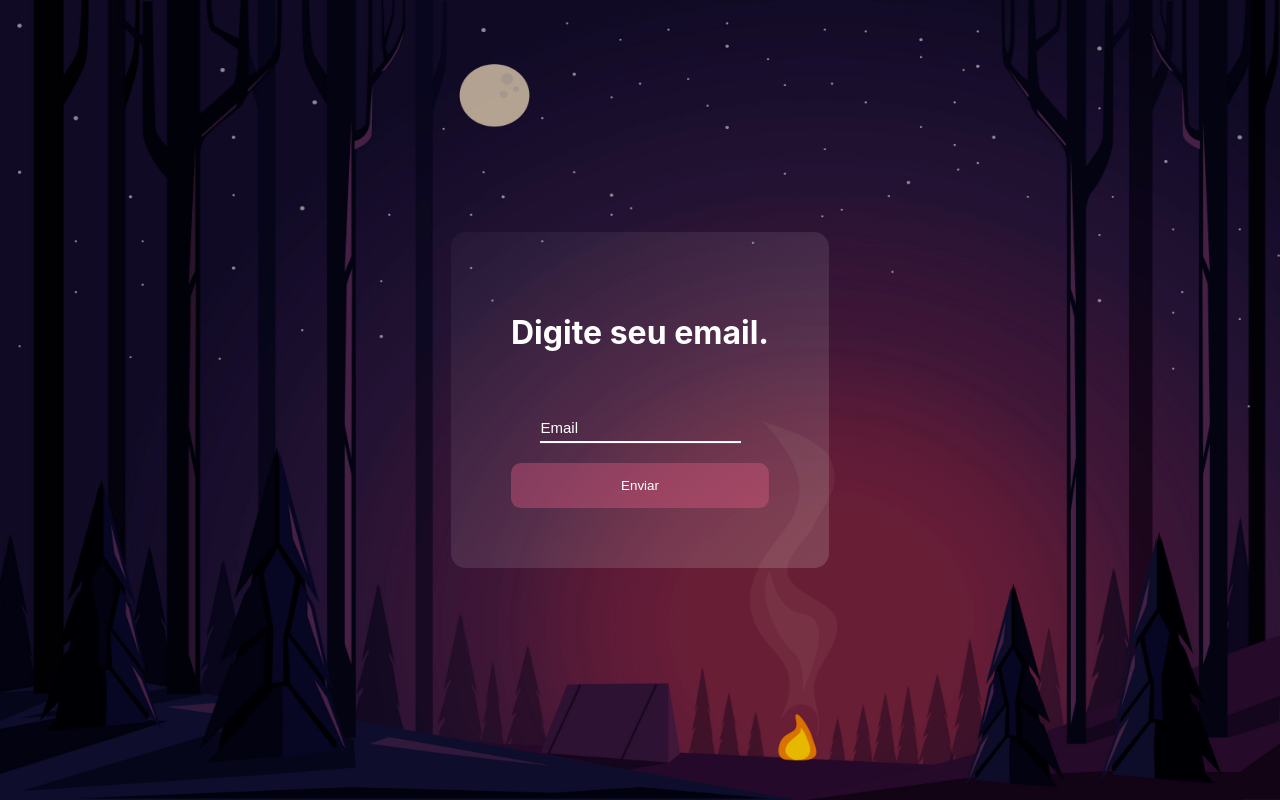
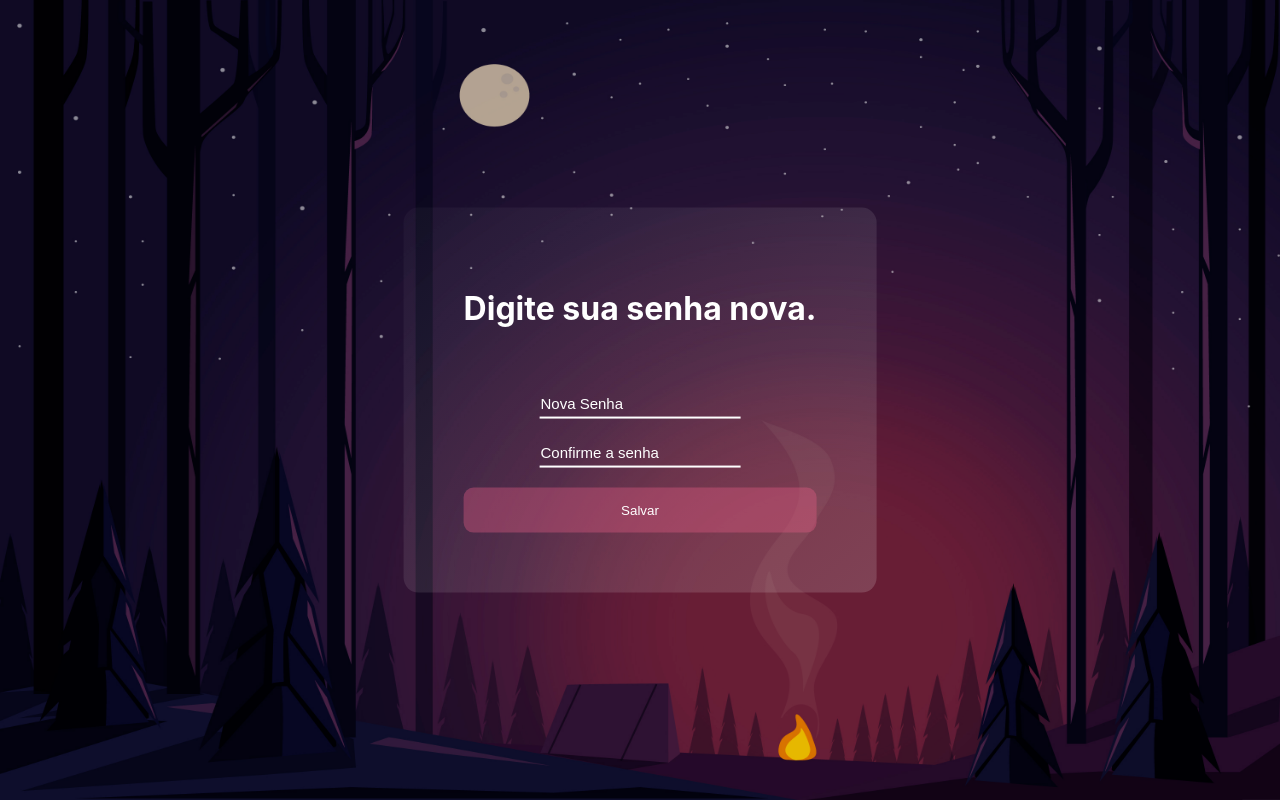
Before and after one commit to MarceloBolfarini/-camping-project-front, a React (Create React App) app: page /recuperarSenha in a window 1280 px wide. Built offline with nearby package versions, Linux system fonts and the light colour scheme.

Commit message:
recuperar senha

```diff
--- a/src/Pages/Login/Login.jsx
+++ b/src/Pages/Login/Login.jsx
@@ -119,7 +119,7 @@ function Login() {
               <Input type="password" placeholder="Senha" name="senha" onChange={(event) => setForm({ ...form, senha: event.target.value })} value={form.senha}></Input>
               <br></br> <br></br>
               <Button>Enviar</Button>
-              <div style={{ marginTop: 10, fontSize: "13px" }}><ButtonCadastrese onClick={() => window.location.pathname = "/recuperarsenha"}>Esqueceu a senha?</ButtonCadastrese></div>
+              <div style={{ marginTop: 10, fontSize: "13px" }}><ButtonCadastrese onClick={() => window.location.pathname = "/enviarEmail"}>Esqueceu a senha?</ButtonCadastrese></div>
               <div style={{ marginTop: 50, fontSize: "16px" }}><ButtonCadastrese onClick={() => setExibeLogin(false)}>Cadastre-se</ButtonCadastrese></div>
             </form>
           </div>
--- a/src/Pages/RecuperarSenha/EnvioEmail.jsx
+++ b/src/Pages/RecuperarSenha/EnvioEmail.jsx
@@ -14,6 +14,7 @@ function EnvioEmail() {
     });
 
     const enviarEmail = async () => {
+        localStorage.setItem("email", email.para)
         await api.post("/usuarios/enviarEmail", email).then((res) => {
             console.log(res);
         })
@@ -32,7 +33,7 @@ function EnvioEmail() {
                             onChange={(event) => setEmail({
                                 para: event.target.value,
                                 titulo: "Redefinição de Senha Acamp",
-                                conteudo: "Clique no Link para redefinir sua senha: <a href='http://localhost:3000/recuperarSenha?email=" + event.target.value + "'> Redefinir </a>"
+                                conteudo: "Clique no Link para redefinir sua senha: <a href='http://localhost:3000/recuperarSenha'> Redefinir </a>"
                             })}></Input>
                         <br></br> <br></br>
                         <Button onClick={enviarEmail}>Enviar</Button>
--- a/src/Pages/RecuperarSenha/RecuperarSenha.jsx
+++ b/src/Pages/RecuperarSenha/RecuperarSenha.jsx
@@ -1,4 +1,5 @@
-import React, { useState } from 'react'
+import React, { useEffect, useState } from 'react'
+import Swal from 'sweetalert2';
 import camp from '../../img/camp.png'
 import { api } from '../../services/api';
 import { Button, ContainerPrincipal, Img, Input, TelaLogin } from './style';
@@ -7,17 +8,57 @@ import { Button, ContainerPrincipal, Img, Input, TelaLogin } from './style';
 
 function RecuperarSenha() {
 
-    const [email, setEmail] = useState({
-        para: '',
-        titulo: '',
-        conteudo: ''
-    });
+    const [email, setEmail] = useState();
+    const [novaSenha, setNovaSenha] = useState();
+    const [confirmaSenha, setConfirmaSenha] = useState();
 
-    const enviarEmail = async () => {
-        await api.post("/usuarios/enviarEmail", email).then((res) => {
-            console.log(res);
-        })
+    useEffect(async () => {
+        await setEmail(localStorage.getItem("email"));
+    }, [])
 
+    const handleSubmitNovaSenha = async (event) => {
+        event.preventDefault();
+        await redefinirSenha();
+    }
+
+    const redefinirSenha = async () => {
+
+        if (novaSenha != confirmaSenha) {
+            return (
+                Swal.fire({
+                    icon: "error",
+                    title: "As senhas são diferentes!",
+                    showClass: {
+                        popup: 'animate__animated animate__fadeInDown'
+                    },
+                    hideClass: {
+                        popup: 'animate__animated animate__fadeOutUp'
+                    }
+                })
+            )
+
+        } else {
+
+            let form = { email: email, senha: novaSenha };
+
+            await api.put("/usuarios/recuperarSenha", form).then((res) => {
+
+                localStorage.removeItem("email");
+
+                return (
+                    Swal.fire({
+                        icon: "sucess",
+                        title: "Senha alterada com sucesso!",
+                        showClass: {
+                            popup: 'animate__animated animate__fadeInDown'
+                        },
+                        hideClass: {
+                            popup: 'animate__animated animate__fadeOutUp'
+                        }
+                    })
+                )
+            })
+        }
     }
 
     return (
@@ -25,17 +66,14 @@ function RecuperarSenha() {
 
             <TelaLogin>
                 <div>
-                    <h1>Digite seu email.</h1>
+                    <h1>Digite sua senha nova.</h1>
                     <br></br> <br></br>
-                    <form>
-                        <Input type="email" placeholder="Email" name="email"
-                            onChange={(event) => setEmail({
-                                para: event.target.value,
-                                titulo: "Redefinição de Senha Acamp",
-                                conteudo: "Clique no Link para redefinir sua senha: <a href='http://localhost:3000/recuperarsenha?email=" + event.target.value + "'> Redefinir </a>"
-                            })}></Input>
+                    <form onSubmit={handleSubmitNovaSenha}>
+                        <Input type="password" placeholder="Nova Senha"  onChange={(event) => setNovaSenha(event.target.value)}></Input>
                         <br></br> <br></br>
-                        <Button onClick={enviarEmail}>Enviar</Button>
+                        <Input type="password" placeholder="Confirme a senha"  onChange={(event) => setConfirmaSenha(event.target.value)}></Input>
+                        <br></br> <br></br>
+                        <Button>Salvar</Button>
                     </form>
                 </div>
             </TelaLogin>
```
